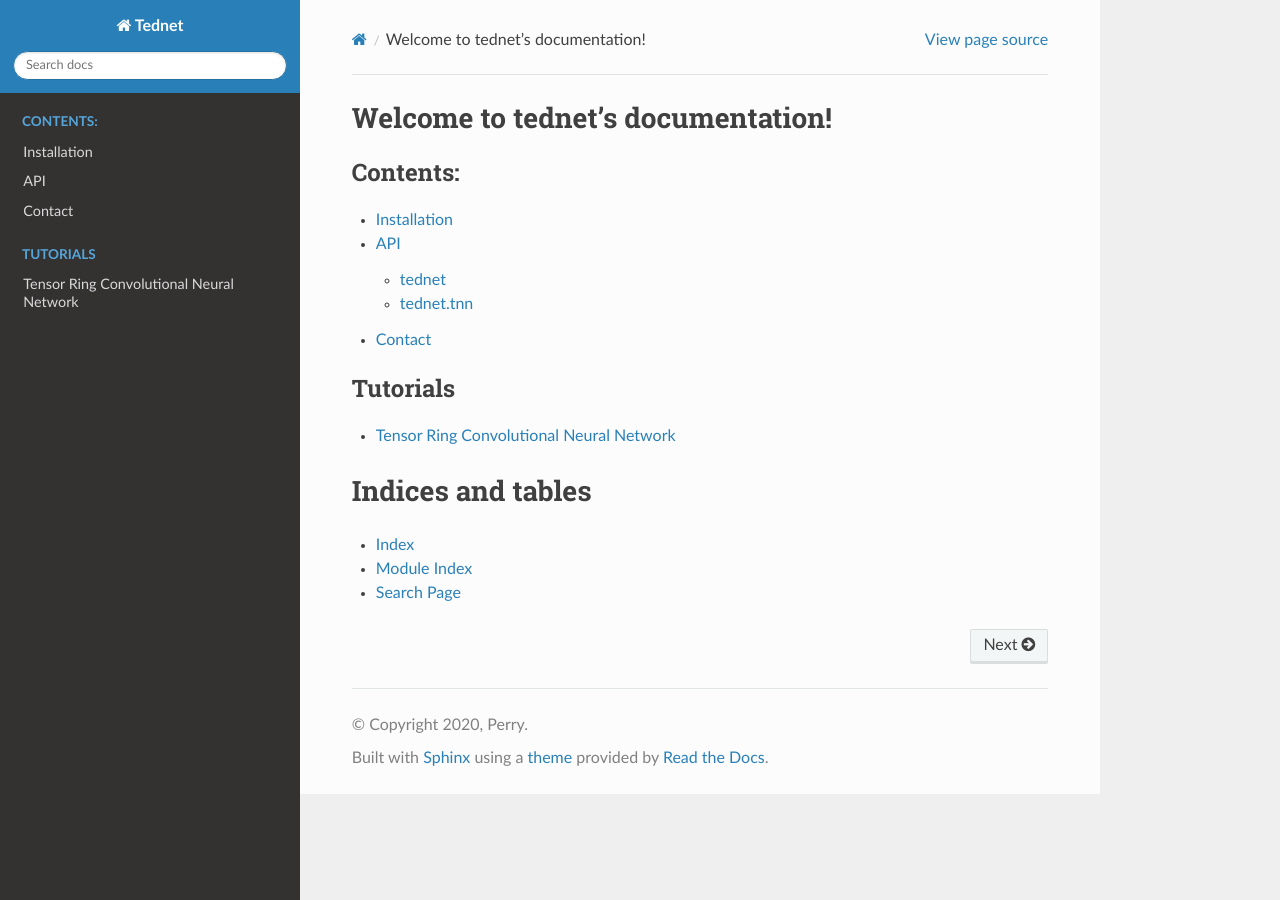
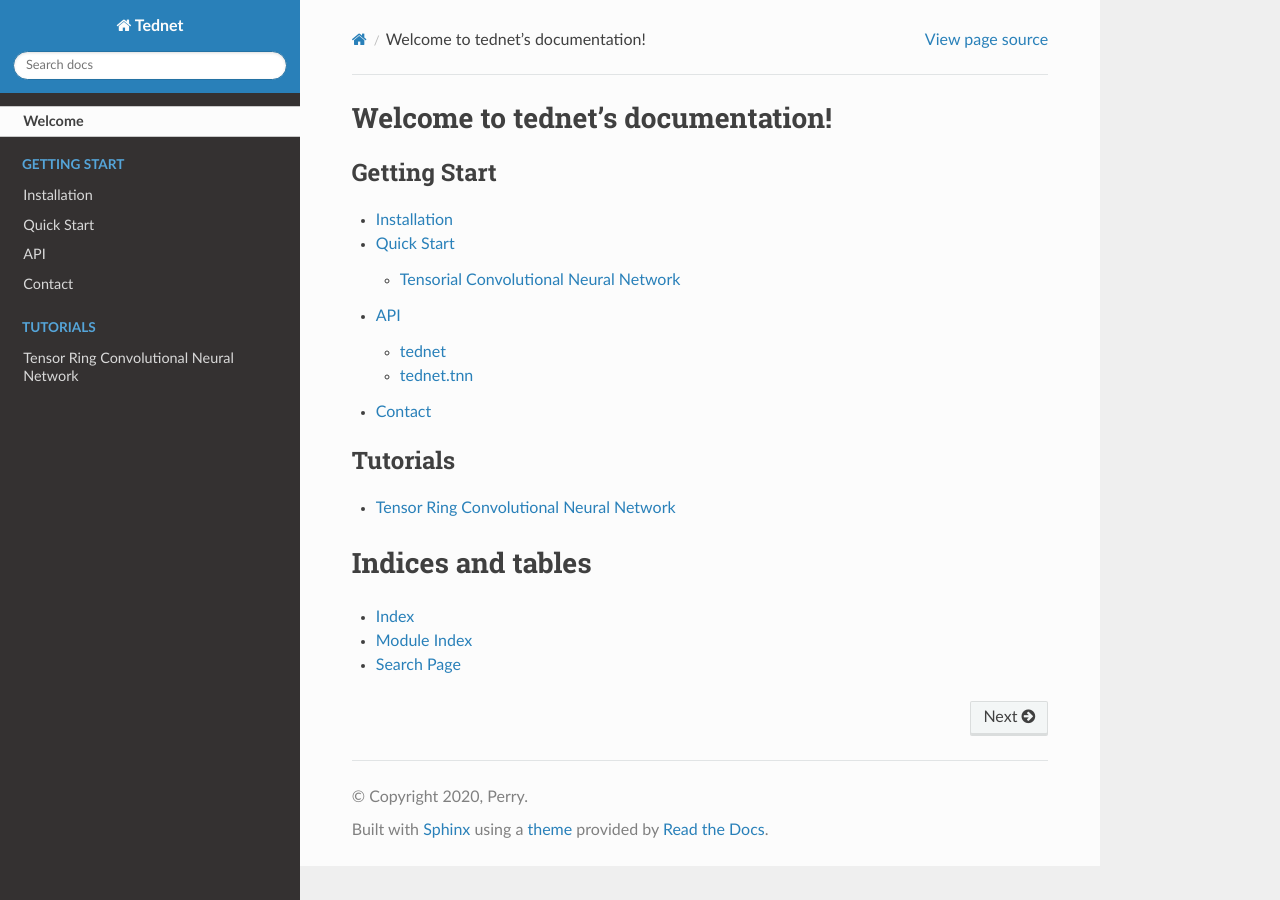
Before and after one commit to tnbar/tednet, a Sphinx documentation site: the page built from docs/source/index.rst, in a window 1280 px wide. Built offline with Sphinx 7.4.7 and the Read the Docs theme 2.0.0, drawn with Linux system fonts in a browser that asks for light colours.

Commit message:
change docs structure

```diff
--- a/docs/source/index.rst
+++ b/docs/source/index.rst
@@ -7,10 +7,16 @@ Welcome to tednet's documentation!
 ==================================
 
 .. toctree::
+   :hidden:
+
+   Welcome <self>
+
+.. toctree::
    :maxdepth: 2
-   :caption: Contents:
+   :caption: Getting Start
 
    installation
+   quick_start
    api
    contact
 
--- /dev/null
+++ b/docs/source/quick_start.rst
@@ -0,0 +1,7 @@
+Quick Start
+============
+
+Tensorial Convolutional Neural Network
+----------------------------------------
+
+T-CNN denotes Tensorial Convolutional Neural Network.
```
